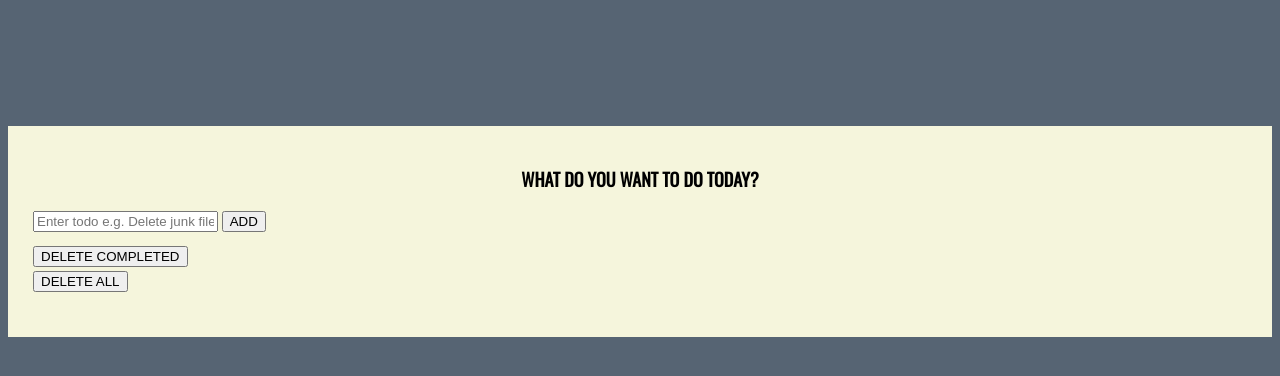
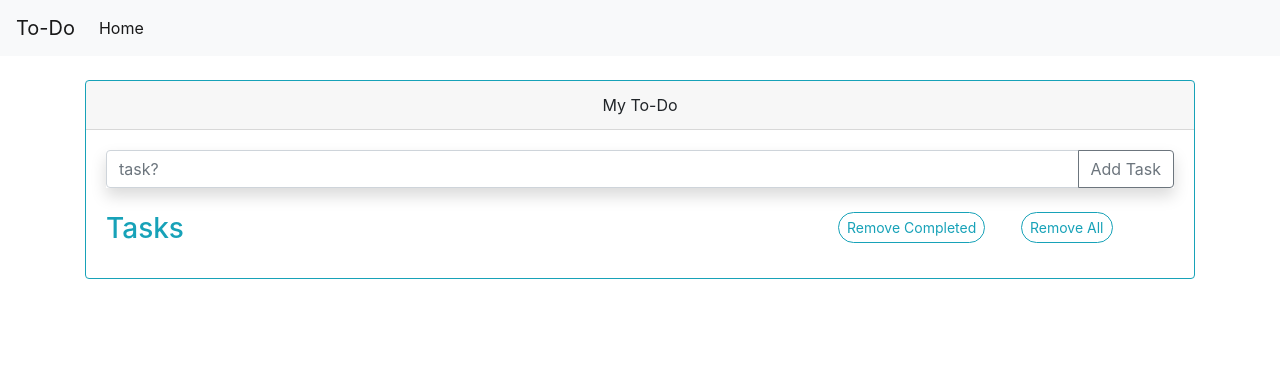
Before and after one commit to sathvika271/internrep, a Django app: template myproject/todo/templates/todo/index.html in a window 1280 px wide. Shown: the top 376 px of the page. Run offline with Django 3.2, Linux system fonts and the light colour scheme; the template is opened without the code that fills it: values that come from a table or form of the project are taken from there, others are empty; some libraries are stand-ins or nearby versions.

Commit message:
Front end updated

```diff
--- a/myproject/myproject/settings.py
+++ b/myproject/myproject/settings.py
@@ -37,7 +37,7 @@ INSTALLED_APPS = [
     'django.contrib.sessions',
     'django.contrib.messages',
     'django.contrib.staticfiles',
-    'todo',
+    'todo.apps.TodoConfig',
 ]
 
 MIDDLEWARE = [
--- a/myproject/myproject/urls.py
+++ b/myproject/myproject/urls.py
@@ -18,5 +18,5 @@ from django.urls import path, include
 
 urlpatterns = [
     path('admin/', admin.site.urls),
-    path('', include('todo.urls'))
+    path('', include('todo.urls', namespace = 'ToDo'))
 ]
--- a/myproject/todo/admin.py
+++ b/myproject/todo/admin.py
@@ -1,6 +1,6 @@
 from django.contrib import admin
-from .models import Todo
+from .models import Tasks
 
-admin.site.register(Todo)
+admin.site.register(Tasks)
 
 # Register your models here.
--- a/myproject/todo/forms.py
+++ b/myproject/todo/forms.py
@@ -1,6 +1,19 @@
 from django import forms
+from django.forms import ModelForm
 
-class TodoForm(forms.Form):
-    text = forms.CharField(max_length=40,
-        widget=forms.TextInput(
-            attrs={'class' : 'form-control', 'placeholder' : 'Enter todo e.g. Delete junk files', 'aria-label' : 'Todo', 'aria-describedby' : 'add-btn'}))
+from .models import Tasks
+
+class AddTaskForm(forms.ModelForm):
+
+    task = forms.CharField(max_length = 250,
+                            widget = forms.TextInput(
+                                attrs = {
+                                    'class' : 'form-control',
+                                    'placeholder' : 'task?',
+                                }
+                            )
+                        )
+
+    class Meta:
+        model = Tasks
+        fields = '__all__'
--- a/myproject/todo/models.py
+++ b/myproject/todo/models.py
@@ -1,9 +1,9 @@
 from django.db import models
-class Todo(models.Model):
-    text = models.CharField(max_length=40)
-    complete = models.BooleanField(default=False)
+
+# Create your models here.
+class Tasks(models.Model):
+    task = models.CharField(max_length=100)
+    completed = models.BooleanField(default=False)
 
     def __str__(self):
-        return self.text
-
-# Create your models here.
+        return f"{self.task}"
--- a/myproject/todo/templates/todo/index.html
+++ b/myproject/todo/templates/todo/index.html
@@ -1,66 +1,129 @@
-{% load static %}
 <!DOCTYPE html>
-<html lang="en">
+<html>
+
     <head>
+        <title>To-Do App</title>
+
+        <!-- Required meta tags -->
         <meta charset="utf-8">
-		<meta http-equiv="X-UA-Compatible" content="IE=edge">
-		<meta name="viewport" content="width=device-width, initial-scale=1">
-		<title>ToDo App</title>
-
-		<link href="https://fonts.googleapis.com/css?family=Oswald" rel="stylesheet">
+        <meta name="viewport" content="width=device-width, initial-scale=1, shrink-to-fit=no">
 
         <!-- Bootstrap CSS -->
-		<link rel="stylesheet" href="{% static 'todo/bs/css/flatly.min.css' %}" />
-		<link rel="stylesheet" href="{% static 'todo/styles.css' %}" />
+        <link rel="stylesheet" href="https://cdn.jsdelivr.net/npm/bootstrap@4.5.3/dist/css/bootstrap.min.css" integrity="sha384-TX8t27EcRE3e/ihU7zmQxVncDAy5uIKz4rEkgIXeMed4M0jlfIDPvg6uqKI2xXr2" crossorigin="anonymous">
+
+        <!-- Font Awesome -->
+        <script src="https://kit.fontawesome.com/4764f4dcde.js" crossorigin="anonymous"></script>
     </head>
+
     <body>
 
-		<div class="container-fluid" id="wrapper">
+        <nav class="navbar navbar-expand-lg navbar-light bg-light">
+            <a class="navbar-brand" href="#">To-Do</a>
 
+            <button class="navbar-toggler" type="button" data-toggle="collapse" data-target="#navbarSupportedContent" aria-controls="navbarSupportedContent" aria-expanded="false" aria-label="Toggle navigation">
+            <span class="navbar-toggler-icon"></span>
+            </button>
+
+            <div class="collapse navbar-collapse" id="navbarSupportedContent">
+                <ul class="navbar-nav mr-auto">
+                  <li class="nav-item active">
+                    <a class="nav-link" href="#">Home <span class="sr-only">(current)</span></a>
+                  </li>
+                </ul>
+            </div>
+        </nav>
+
+        <div class="container mt-4">
             <div class="row">
-				<div class="col-lg-4 col-lg-offset-4" id="content">
-					<h2>WHAT DO YOU WANT TO DO TODAY?</h2>
+                <div class="col-12">
+                    <div class="card border-info mb-3" >
+                        <div class="card-header text-center">My To-Do</div>
+                            <div class="card-body text-info">
 
-					<form action="{% url 'add' %}" method="POST" role="form">
+                                {% if updateForm %}
+                                    <form action="{% url 'ToDo:Update Task' key %}" method="post">
                                         {% csrf_token %}
-						<div class="form-group">
-							<div class="input-group">
-							  {{ form.text }}
-							  <span class="input-group-btn">
-								  <button type="submit" class="btn btn-default" id="add-btn">ADD</button>
-							  </span>
+                                        <div class="input-group mb-3 shadow bg-white">
+                                            {{ updateForm.task }}
+                                            <div class="input-group-append">
+                                                <button class="btn btn-outline-secondary" type="submit" id="button-addon2">Add Task</button>
                                             </div>
                                         </div>
                                     </form>
 
-					<div class="row t10">
-						<div class="col-lg-12">
-							<div class="btn-toolbar">
-								<div class="btn-group">
-									<a href="{% url 'deletecomplete' %}"><button type="button" class="btn btn-warning">
-										<i class="glyphicon glyphicon-trash"></i> DELETE COMPLETED
-									</button></a>
+                                {% else %}
+                                    <form action="{% url 'ToDo:Add Task' %}" method="post">
+                                        {% csrf_token %}
+                                        <div class="input-group mb-3 shadow bg-white">
+                                            {{ form.task }}
+                                            <div class="input-group-append">
+                                                <button class="btn btn-outline-secondary" type="submit" id="button-addon2">Add Task</button>
                                             </div>
-								<div class="btn-group">
-									<a href="{% url 'deleteall' %}"><button type="button" class="btn btn-warning">
-										<i class="glyphicon glyphicon-trash"></i> DELETE ALL
-									</button></a>
+                                        </div>
+                                    </form>
+                                {% endif %}
+
+                                <div class="row mt-4">
+                                    <div class="col-8">
+                                        <h3 class="card-title">Tasks</h3>
+                                    </div>
+                                    <div class="col-2">
+                                        <a href="{% url 'ToDo:Delete all Completed' %}">
+                                            <button type="button" class="btn btn-sm btn-outline-info rounded-pill">Remove Completed</button>
+                                        </a>
+                                    </div>
+                                    <div class="col-2 mr-auto">
+                                        <a href="{% url 'ToDo:Delete All' %}">
+                                            <button type="button" class="btn btn-sm btn-outline-info rounded-pill">Remove All</button>
+                                        </a>
+                                    </div>
+                                </div>
+
+
+
+                                {% for task in tasks %}
+                                <div class="card mt-2 shadow-sm">
+                                    <div class="card-body">
+                                        <div class="row">
+                                            <div class="col-10">
+                                                <a href="{% url 'ToDo:Task Completed' task.id %}">
+                                                    {% if task.completed %}
+                                                        <del><h5 class="card-title">{{ task }}</h5></del>
+                                                    {% else %}
+                                                        <h5 class="card-title">{{ task }}</h5>
+                                                    {% endif %}
+
+
+                                                </a>
+                                            </div>
+                                            <div class="col-1 close">
+                                                <a href="{% url 'ToDo:Update Task' task.id %}">
+                                                    <i class="fas fa-marker"></i>
+                                                </a>
+                                            </div>
+                                            <div class="col-1">
+                                                <a href="{% url 'ToDo:Delete Task' task.id %}">
+                                                    <button type="button" class="close" aria-label="Close">
+                                                      <span aria-hidden="true">&times;</span>
+                                                    </button>
+                                                </a>
+                                            </div>
+
+                                        </div>
+                                      {% if task.completed %}
+                                      <p class="card-text"><small class="text-muted">It's Done!</small></p>
+                                      {% endif %}
+                                    </div>
+                                  </div>
+                                {% endfor %}
+                            </div>
+                        </div>
                     </div>
                 </div>
             </div>
         </div>
 
-					<ul class="list-group t20">
-						{% for todo in todo_list %}
-							{% if todo.complete %}
-							<li class="list-group-item todo-completed">{{ todo.text }}</li>
-							{% else %}
-							<a href="{% url 'complete' todo.id %}"><li class="list-group-item">{{ todo.text }}</li></a>
-							{% endif %}
-						{% endfor %}
-					</ul>
-				</div>
-			</div>
-		</div>
+        <script src="https://code.jquery.com/jquery-3.5.1.slim.min.js" integrity="sha384-DfXdz2htPH0lsSSs5nCTpuj/zy4C+OGpamoFVy38MVBnE+IbbVYUew+OrCXaRkfj" crossorigin="anonymous"></script>
+        <script src="https://cdn.jsdelivr.net/npm/bootstrap@4.5.3/dist/js/bootstrap.bundle.min.js" integrity="sha384-ho+j7jyWK8fNQe+A12Hb8AhRq26LrZ/JpcUGGOn+Y7RsweNrtN/tE3MoK7ZeZDyx" crossorigin="anonymous"></script>
     </body>
 </html>
--- a/myproject/todo/urls.py
+++ b/myproject/todo/urls.py
@@ -1,10 +1,20 @@
 from django.urls import path
 from . import views
 
+#urlpatterns = [
+    #path('', views.index, name='index'),
+    #path('add', views.addTodo, name='add'),
+    #path('complete/<todo_id>', views.completeTodo, name='complete'),
+    #path('deletecomplete', views.deleteCompleted, name='deletecomplete'),
+    #path('deleteall', views.deleteAll, name='deleteall')
+#]
+app_name = 'todo'
 urlpatterns = [
-    path('', views.index, name='index'),
-    path('add', views.addTodo, name='add'),
-    path('complete/<todo_id>', views.completeTodo, name='complete'),
-    path('deletecomplete', views.deleteCompleted, name='deletecomplete'),
-    path('deleteall', views.deleteAll, name='deleteall')
+    path('', views.index, name="Home"),
+    path('/addTask', views.addTask, name="Add Task"),
+    path('/deleteTask/<int:id>', views.deleteTask, name="Delete Task"),
+    path('/completedTask/<int:id>', views.completedTask, name="Task Completed"),
+    path('/updateTask/<int:id>', views.updateTask, name="Update Task"),
+    path('/deleteAllCompleted', views.deleteAllCompleted, name="Delete all Completed"),
+    path('/deleteAll', views.deleteAll, name="Delete All"),
 ]
```
Also changed, not shown: myproject/todo/views.py (+51 -25 lines), myproject/db.sqlite3, myproject/todo/migrations/0002_auto_20210527_0223.py (added). Lines whose indentation alone changed are shown as unchanged.
